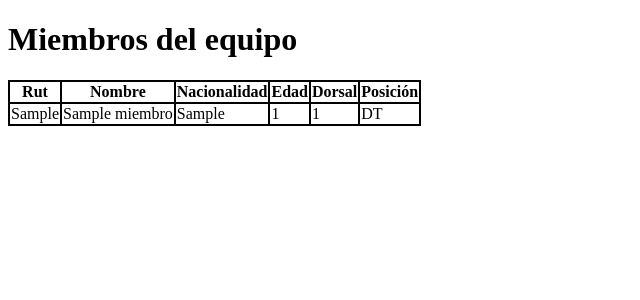
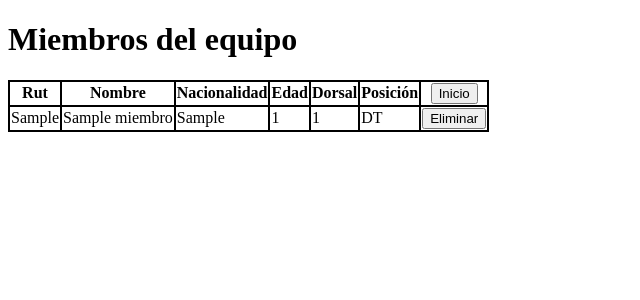
Before and after one commit to AllanGallardo/ProyDeAyud2022GATO, a Django app: page /team/list/ in a window 1280 px wide. Shown: the top 300 px of the page, without its empty margins (0-640 px from the left). Run offline with Django 4.2, Linux system fonts and the light colour scheme; tables that the repository leaves empty hold one stand-in row (Sample ...).

Commit message:
Finish delete member feature

```diff
--- a/soccer_team_ayudantia/settings.py
+++ b/soccer_team_ayudantia/settings.py
@@ -130,6 +130,6 @@ STATIC_URL = 'static/'
 
 DEFAULT_AUTO_FIELD = 'django.db.models.BigAutoField'
 
-STATICFILES_DIRS = [
+'''STATICFILES_DIRS = [
     os.path.join(BASE_DIR, 'team_resgister/static/'),
-]
+]'''
--- a/team_register/templates/team_register/list.html
+++ b/team_register/templates/team_register/list.html
@@ -12,6 +12,11 @@
                 <th>Edad</th>
                 <th>Dorsal</th>
                 <th>Posición</th>
+                <th>
+                    <form action="{% url 'team_register:index' %}">
+                        <button>Inicio</button>
+                    </form>
+                </th>
             </tr>
         </thead>
 
@@ -34,6 +39,15 @@
                     <td>{{member.edad}}</td>
                     <td>{{member.dorsal}}</td>
                     <td>{{member.posicion}}</td>
+                    <td>
+                        <!-- Esta celda corresponderá para los botones
+                        de editar y eliminar un miembro -->
+                        <form action="{% url 'team_register:eliminar-miembro' member.rut %}" method="post">
+                            {% csrf_token %}
+                            <button>Eliminar</button>
+                        </form>
+                    </td>
+
                 </tr>
             {% endfor %}
         </tbody>
--- a/team_register/templates/team_register/nuevo-miembro.html
+++ b/team_register/templates/team_register/nuevo-miembro.html
@@ -2,7 +2,7 @@
 
 {% block content %}
     <h1>Registro del equipo</h1>
-    <form method="post" action="" autocomplete="off">
+    <form method="post" action="#" autocomplete="off">
         {% csrf_token %} <!--seguridad para nuestros forms-->
         {{ form.as_p}}
         <button type="submit">Añadir miembro</button>
--- a/team_register/urls.py
+++ b/team_register/urls.py
@@ -17,4 +17,7 @@ urlpatterns = [
     path('nuevo-miembro/', views.agregar, name='nuevo-miembro'),
     # lista del equipo
     path('list/', views.listar, name='list'),
+    # eliminar miembro
+    path('delete/<str:rut>/', views.eliminar, name='eliminar-miembro'),
+    # esta url tendrá la forma de .../delete/4 siendo 4 el id de ejemplo
 ]
--- a/team_register/views.py
+++ b/team_register/views.py
@@ -37,5 +37,12 @@ def agregar(request):
         form = MemberForm(request.POST)
         if form.is_valid():
             form.save() # se guarda info en la base de datos
-        return redirect('/team/')
+        return redirect('/team')
 # end def
+
+def eliminar(request, rut):
+    ''' Función que dado un id elimina el miembro del equipo correspondiente '''
+    deleteMiembro = Miembro.objects.get(pk=rut) # equivalente a SQL Query SELECT * from Miembro WHERE rut = rut;
+    deleteMiembro.delete() # se elimina de la base de datos
+    return redirect('/team/list/') # se redirige a la página donde se muestra la lista de miembros
+# end def
```
